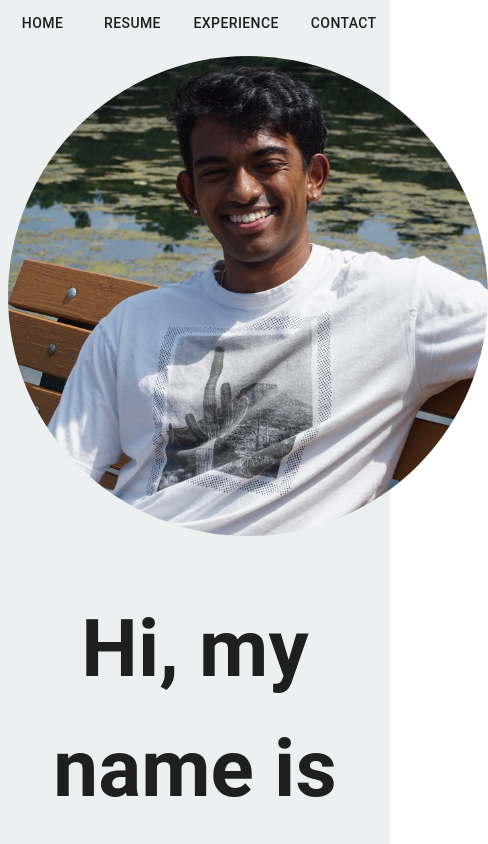
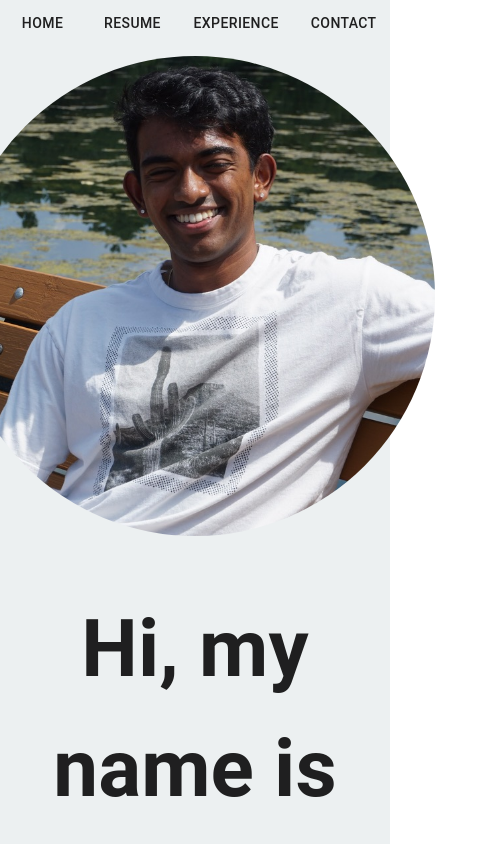
Before and after one commit to saipmukku/Portfolio-Website-Old, a React (Create React App) app: page / in a window 390 px wide. Shown: the top 844 px of the page, 488 px wide, since content can reach past the window. Built offline with nearby package versions, Linux system fonts and the light colour scheme.

Commit message:
Further small changes for cross-compatibility

```diff
--- a/src/App.css
+++ b/src/App.css
@@ -12,6 +12,7 @@
   .avatar {
     display: flex;
     justify-content: center;
+    max-width: 95vw;
   }
 
   .card-exp {
--- a/src/pages/HomePage.js
+++ b/src/pages/HomePage.js
@@ -7,7 +7,7 @@ function HomePage() {
   return (
     <Box className="outer-home">
       <Box className="personal-info">
-        <motion.Box whileHover={{ scale: 1.02 }} whileTap={{ scale: 1.05 }} className="avatar-wrapper">
+        <motion.Box whileHover={{ scale: 1.02 }} whileTap={{ scale: 1.05 }} className="avatar">
           <Avatar alt="Neeth's picture" src="documents/portrait.jpeg" sx={{ height: "30rem", width: "30rem" }} variant="circle"/>
         </motion.Box>
         <Box>
```
Also changed, not shown: 1 other file (tests, documents, lock files or other folders).
